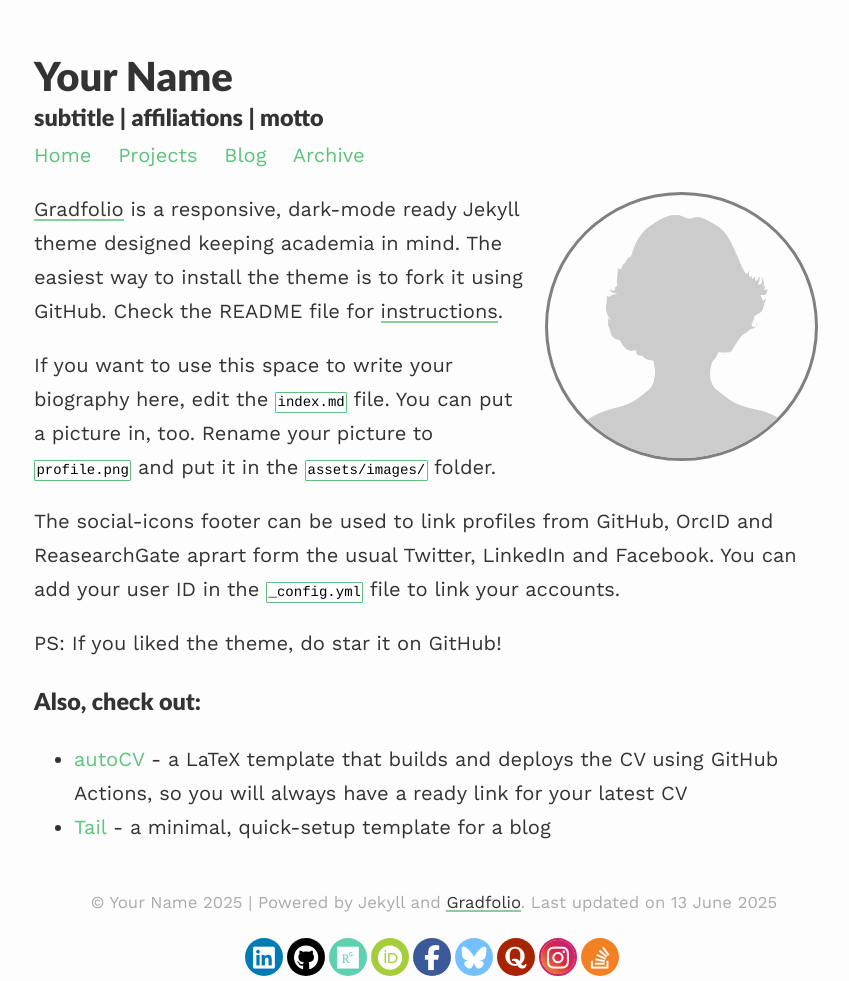
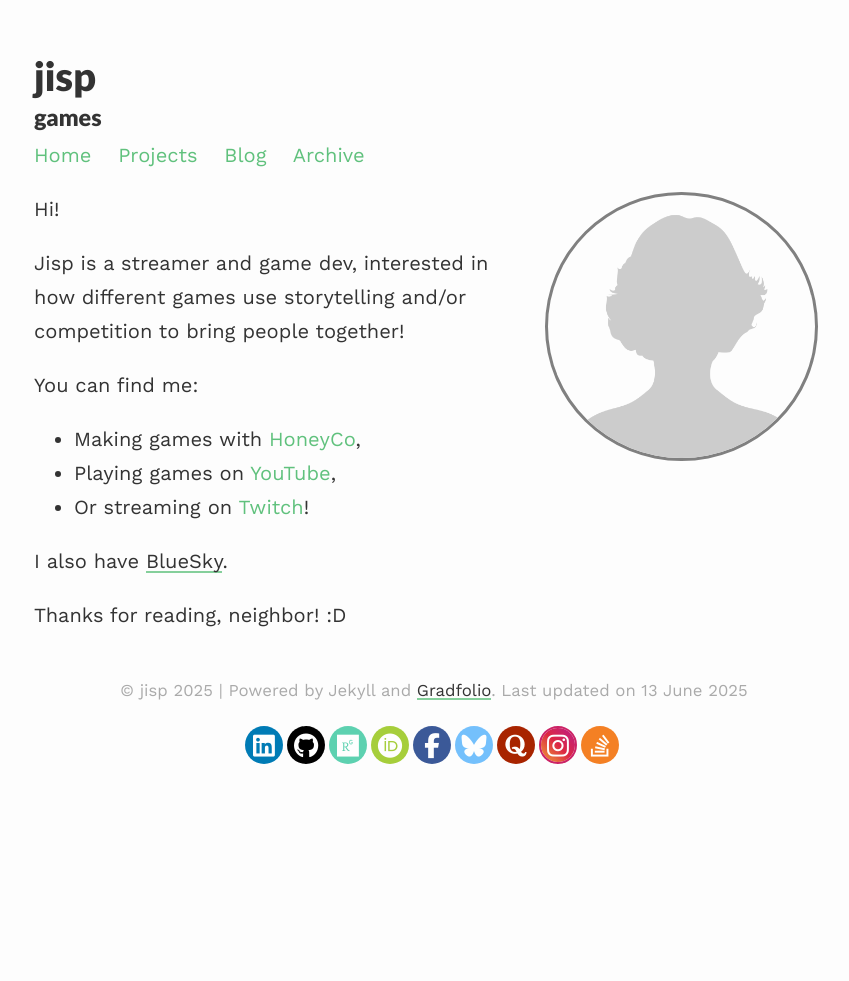
Before and after one commit to AlirpJ/alirpj.github.io, a Jekyll site: the page built from index.md, in a window 1280 px wide. Shown: the whole page, without its empty margins (206-1055 px from the left). Built offline with Jekyll 4.4.1, drawn with Linux system fonts in a browser that asks for light colours.

Commit message:
Update site

```diff
--- a/_config.yml
+++ b/_config.yml
@@ -1,10 +1,10 @@
 ### your site title here
 
-title: Your Name
-description: subtitle | affiliations | motto
+title: jisp
+description: games
 
 baseurl: /gradfolio #name of GitHub repository
-url: "" #custom url to be used instead of GitHub repository
+url: "https://alirpj.github.io" #custom url to be used instead of GitHub repository
 email: #
 
 # Pagination
@@ -15,13 +15,13 @@ paginate_path: /blog/page:num/
 # Social media links in footer
 linkedin: "#"
 stackoverflow: "#"
-github: "#"
+github: "https://github.com/AlirpJ"
 researchgate: "#"
 orcid: "#"
 quora: "#"
 instagram: "#"
 facebook: "#"
-bluesky: "#"
+bluesky: "https://bsky.app/profile/jispgames.bsky.social"
 
 # Markdown
 highlighter: rouge
--- a/index.md
+++ b/index.md
@@ -7,15 +7,16 @@ profile:
 published: true
 ---
 
-[Gradfolio](https://github.com/jitinnair1/gradfolio){:target="_blank"} is a responsive, dark-mode ready Jekyll theme designed keeping academia in mind. The easiest way to install the theme is to fork it using GitHub. Check the README file for [instructions](https://github.com/jitinnair1/gradfolio#installation){:target="_blank"}.
+Hi!
 
-If you want to use this space to write your biography here, edit the `index.md` file. You can put a picture in, too. Rename your picture to `profile.png` and put it in the `assets/images/` folder.
+Jisp is a streamer and game dev, interested in how different games use storytelling and/or competition to bring people together!
 
-The social-icons footer can be used to link profiles from GitHub, OrcID and ReasearchGate aprart form the usual Twitter, LinkedIn and Facebook. You can add your user ID in the `_config.yml` file to link your accounts.
+You can find me:
 
-PS: If you liked the theme, do star it on GitHub!
+- Making games with [HoneyCo](https://www.honeycogames.com/),
+- Playing games on [YouTube](https://www.youtube.com/@JispGames),
+- Or streaming on [Twitch](https://www.twitch.tv/JispGames)!
 
-### Also, check out:
+I also have [BlueSky](https://bsky.app/profile/jispgames.bsky.social).
 
-- [autoCV](https://github.com/jitinnair1/autocv) - a LaTeX template that builds and deploys the CV using GitHub Actions, so you will always have a ready link for your latest CV
-- [Tail](https://github.com/jitinnair1/tail) - a minimal, quick-setup template for a blog
+Thanks for reading, neighbor! :D
```
